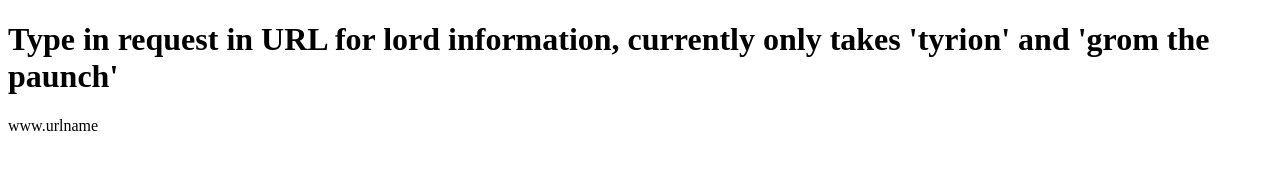
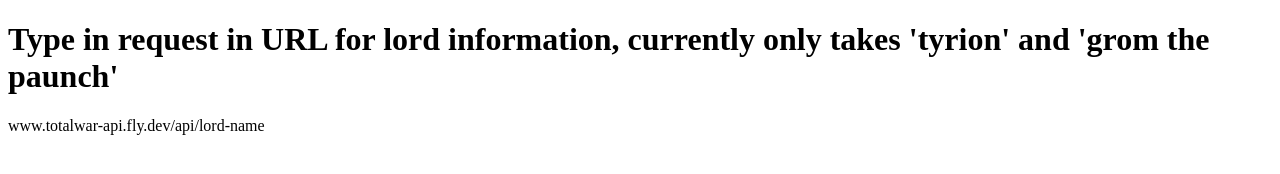
Before and after one commit to Gonpassa/totalwar-api, a website: page index.html in a window 1280 px wide. Drawn offline with Linux system fonts and the light colour scheme.

Commit message:
index changes

```diff
--- a/index.html
+++ b/index.html
@@ -8,6 +8,6 @@
 </head>
 <body>
     <h1>Type in request in URL for lord information, currently only takes 'tyrion' and 'grom the paunch'</h1>
-    <p>www.urlname</p>
+    <p>www.totalwar-api.fly.dev/api/lord-name</p>
 </body>
 </html>
```
